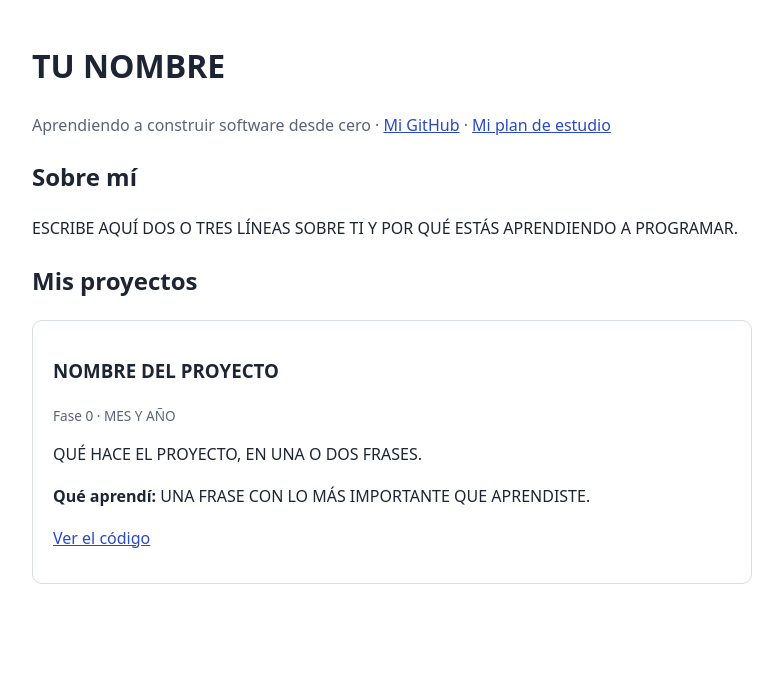
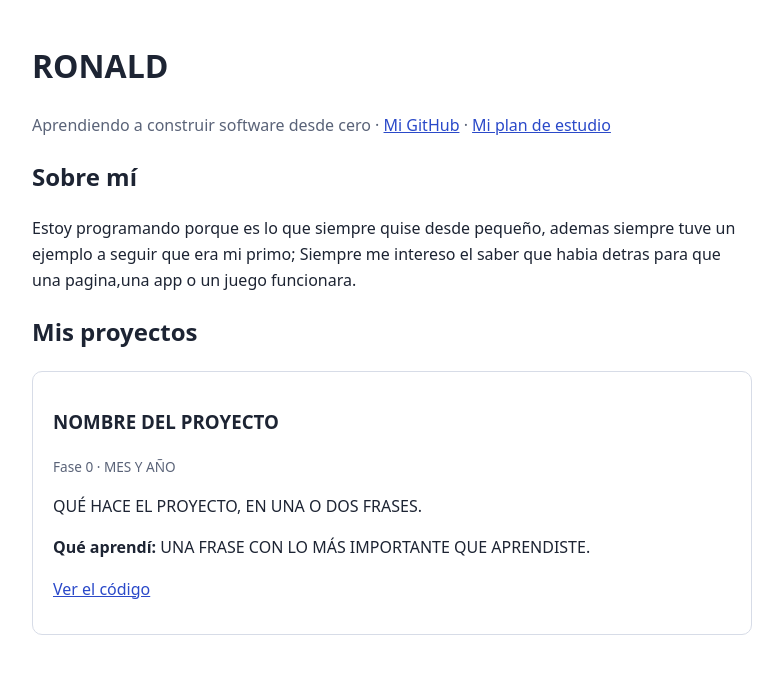
Before and after one commit to rasanjac/rasanjac.github.io, a plain HTML site: page index.html in a window 1280 px wide. Shown: the whole page, without its empty margins (248-1031 px from the left). Drawn offline with Linux system fonts and the light colour scheme.

Commit message:
Update index.html

```diff
--- a/index.html
+++ b/index.html
@@ -3,7 +3,7 @@
 <head>
   <meta charset="utf-8">
   <meta name="viewport" content="width=device-width, initial-scale=1">
-  <title>TU NOMBRE · Portafolio</title>
+  <title>Ronald · Portafolio</title>
   <style>
     body { font-family: system-ui, sans-serif; max-width: 720px; margin: 40px auto; padding: 0 16px; line-height: 1.6; color: #1d2433; }
     .sub, .meta { color: #5a6378; }
@@ -15,14 +15,14 @@
 </head>
 <body>
   <header>
-    <h1>TU NOMBRE</h1>
+    <h1>RONALD</h1>
     <p class="sub">Aprendiendo a construir software desde cero ·
       <a href="https://github.com/TU-USUARIO">Mi GitHub</a> ·
       <a href="https://gcruzz.github.io/plan-developer/">Mi plan de estudio</a></p>
   </header>
 
   <h2>Sobre mí</h2>
-  <p>ESCRIBE AQUÍ DOS O TRES LÍNEAS SOBRE TI Y POR QUÉ ESTÁS APRENDIENDO A PROGRAMAR.</p>
+  <p>Estoy programando porque es lo que siempre quise desde pequeño, ademas siempre tuve un ejemplo a seguir que era mi primo; Siempre me intereso el saber que habia detras para que una pagina,una app o un juego funcionara.</p>
 
   <h2>Mis proyectos</h2>
 
```
